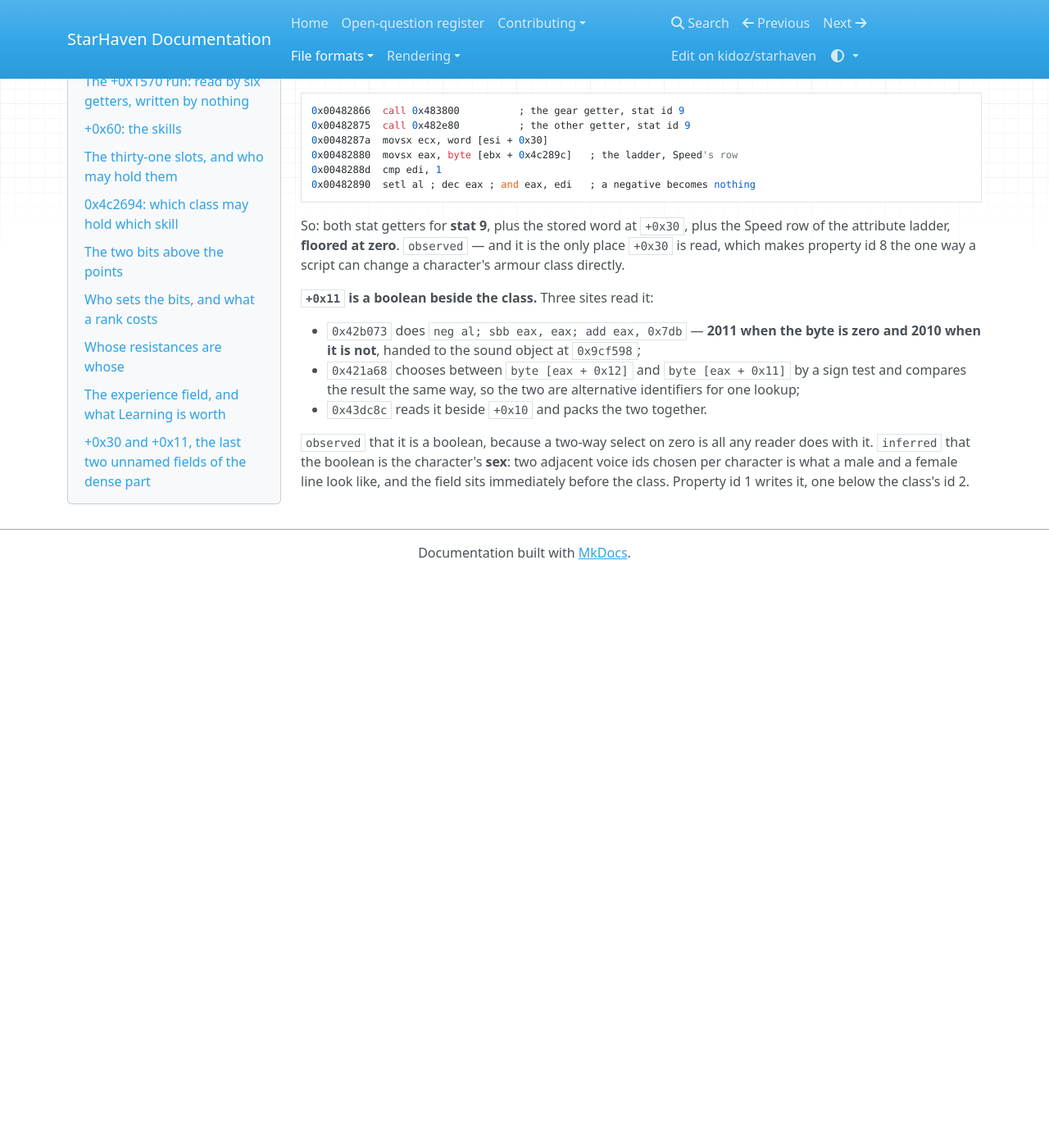
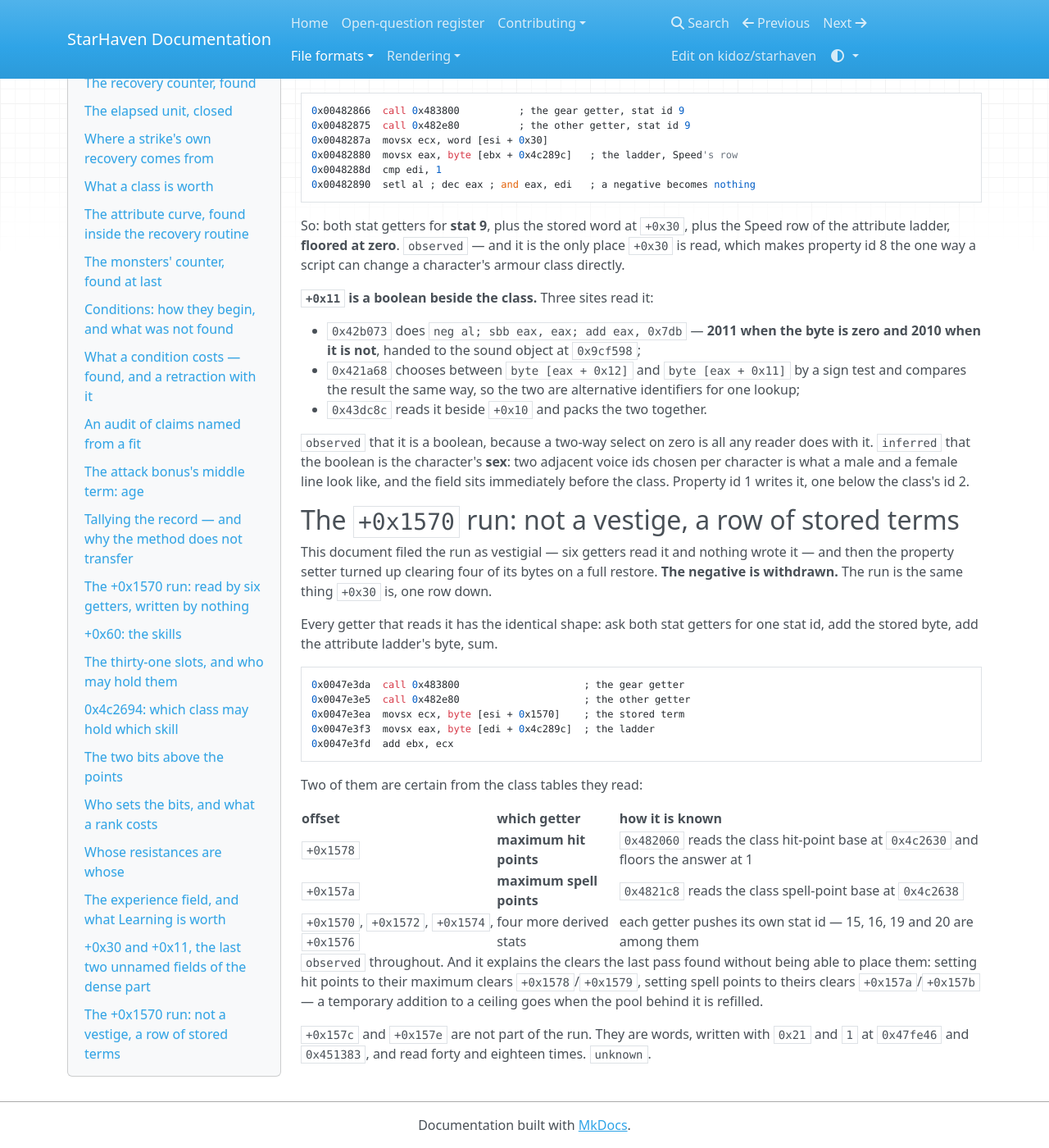
Before and after one commit to kidoz/starhaven, an MkDocs documentation site: the page built from docs/formats/player-record.md, in a window 1280 px wide and 1400 px high, scrolled down 18422 px. Shown: the whole window at 82% size. Built offline with MkDocs 1.6.1, drawn with Linux system fonts in a browser that asks for light colours; nearby versions of some CDN libraries; before the commit the page ends 19124 px from its top, so only the background shows below that.

Commit message:
Withdraw the vestige: the run holds a stored term for each derived stat

````diff
--- a/docs/formats/player-record.md
+++ b/docs/formats/player-record.md
@@ -1080,3 +1080,38 @@ reader does with it. `inferred` that the boolean is the character's **sex**:
 two adjacent voice ids chosen per character is what a male and a female line
 look like, and the field sits immediately before the class. Property id 1
 writes it, one below the class's id 2.
+
+## The `+0x1570` run: not a vestige, a row of stored terms
+
+This document filed the run as vestigial — six getters read it and nothing
+wrote it — and then the property setter turned up clearing four of its bytes
+on a full restore. **The negative is withdrawn.** The run is the same thing
+`+0x30` is, one row down.
+
+Every getter that reads it has the identical shape: ask both stat getters for
+one stat id, add the stored byte, add the attribute ladder's byte, sum.
+
+```
+0x0047e3da  call 0x483800                     ; the gear getter
+0x0047e3e5  call 0x482e80                     ; the other getter
+0x0047e3ea  movsx ecx, byte [esi + 0x1570]    ; the stored term
+0x0047e3f3  movsx eax, byte [edi + 0x4c289c]  ; the ladder
+0x0047e3fd  add ebx, ecx
+```
+
+Two of them are certain from the class tables they read:
+
+| offset | which getter | how it is known |
+| --- | --- | --- |
+| `+0x1578` | **maximum hit points** | `0x482060` reads the class hit-point base at `0x4c2630` and floors the answer at 1 |
+| `+0x157a` | **maximum spell points** | `0x4821c8` reads the class spell-point base at `0x4c2638` |
+| `+0x1570`, `+0x1572`, `+0x1574`, `+0x1576` | four more derived stats | each getter pushes its own stat id — 15, 16, 19 and 20 are among them |
+
+`observed` throughout. And it explains the clears the last pass found without
+being able to place them: setting hit points to their maximum clears
+`+0x1578`/`+0x1579`, setting spell points to theirs clears `+0x157a`/`+0x157b`
+— a temporary addition to a ceiling goes when the pool behind it is refilled.
+
+`+0x157c` and `+0x157e` are not part of the run. They are words, written with
+`0x21` and `1` at `0x47fe46` and `0x451383`, and read forty and eighteen times.
+`unknown`.
````
Also changed, not shown: README.md (+12 -0 lines), 2 other files.
